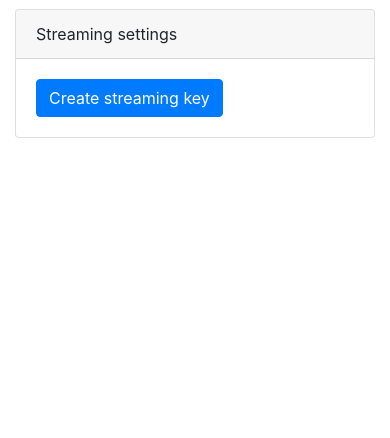
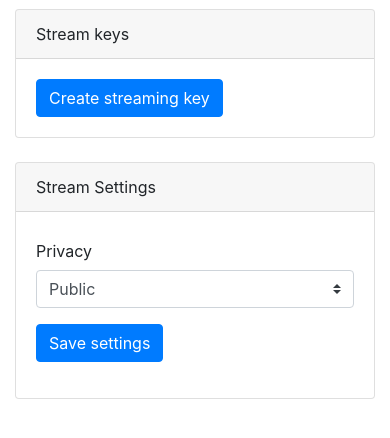
Before and after one commit to carbn/streamy, a Django app: template app/streamy/templates/profile.html in a window 390 px wide. Shown: the part 113-551 px from the top of the page. Run offline with Django 3.2, Linux system fonts and the light colour scheme; the template is opened without the code that fills it: values that come from a table or form of the project are taken from there, others are empty; some libraries are stand-ins or nearby versions.

Commit message:
allow users to change privacy setting

```diff
--- /dev/null
+++ b/app/streamy/forms/profile.py
@@ -0,0 +1,21 @@
+from crispy_forms.helper import FormHelper
+from crispy_forms.layout import Submit
+from django import forms
+
+from ..models import Stream
+
+
+class ProfileForm(forms.ModelForm):
+    class Meta:
+        model = Stream
+        fields = ['privacy']
+
+    def __init__(self, *args, **kwargs):
+        super(ProfileForm, self).__init__(*args, **kwargs)
+
+        self.helper = FormHelper()
+        self.helper.form_action = 'profile'
+        self.helper.add_input(Submit('submit', 'Save settings'))
+        self.helper.form_class = 'form-horizontal'
+        self.helper.label_class = 'col-md-2'
+        self.helper.field_class = 'col-md-auto'
--- a/app/streamy/models.py
+++ b/app/streamy/models.py
@@ -16,10 +16,16 @@ name_generator = functools.partial(get_random_string, NAME_LENGTH)
 
 
 class Stream(models.Model):
+    PRIVACY_CHOICES = (
+        ('public', 'Public'),
+        ('unlisted', 'Unlisted'),
+        #('followers', 'Followers only'),
+    )
+
     user = models.OneToOneField(User, on_delete=models.CASCADE)
     key = models.CharField(max_length=KEY_LENGTH, default=key_generator, unique=True)
     name = models.CharField(max_length=NAME_LENGTH, default=name_generator, unique=True)
-
+    privacy = models.CharField(max_length=12, choices=PRIVACY_CHOICES, default='public')
     updated_at = models.DateTimeField(null=True, blank=True)
 
     @property
--- a/app/streamy/static/css/custom.css
+++ b/app/streamy/static/css/custom.css
@@ -29,3 +29,7 @@ video {
 .card-deck .card-body {
     padding: 0.5rem;
 }
+
+.asteriskField {
+    display: none;
+}
--- a/app/streamy/templates/profile.html
+++ b/app/streamy/templates/profile.html
@@ -1,16 +1,18 @@
 {% extends 'base.html' %}
+
+{% load crispy_forms_tags %}
 
 {% block content %}
 <div class="container">
-    <div class="row">
-        <div class="col">
+    <div class="row justify-content-center">
+        <div class="col-lg-8">
             <h3>Hello {{ user.username }}!</h3>
         </div>
     </div>
-    <div class="row">
-        <div class="col">
-            <div class="card w-100">
-                <div class="card-header">Streaming settings</div>
+    <div class="row justify-content-center">
+        <div class="col-lg-8">
+            <div class="card mb-4">
+                <div class="card-header">Stream keys</div>
                 <div class="card-body">
                     <form method="POST" action="{% url 'generate-stream-key' %}">
                         {% csrf_token %}
@@ -23,9 +25,9 @@
                             <div class="col-md-2">Stream key</div>
                             <div class="col-md-auto"><code>{{ user.stream.key }}</code></div>
                         </div>
-                        <div class="row">
+                        <div class="row mt-3">
                             <div class="col">
-                                <button type="submit" class="btn btn-sm btn-outline-secondary float-right">Re-generate streaming key</button>
+                                <button type="submit" class="btn btn-sm btn-outline-secondary">Re-generate streaming key</button>
                             </div>
                         </div>
                         {% else %}
@@ -40,5 +42,15 @@
             </div>
         </div>
     </div>
+    <div class="row justify-content-center">
+        <div class="col-lg-8">
+            <div class="card">
+                <div class="card-header">Stream Settings</div>
+                <div class="card-body">
+                    {% crispy form %}
+                </div>
+            </div>
+        </div>
+    </div>
 </div>
 {% endblock %}
--- a/app/streamy/views/home.py
+++ b/app/streamy/views/home.py
@@ -9,7 +9,7 @@ from ..models import Stream
 
 def view(request):
     # todo: should not duplicate this filter in the stream model
-    live_streams = Stream.objects.filter(updated_at__gte=timezone.now() - timedelta(minutes=1)).order_by('name')
+    live_streams = Stream.objects.filter(updated_at__gte=timezone.now() - timedelta(minutes=1)).filter(privacy='public').order_by('name')
     live_streams = [s for s in live_streams if s.is_live]
 
     return render(request, 'home.html', {'streams': live_streams})
```
Also changed, not shown: app/streamy/views/profile.py (+12 -1 lines), app/streamy/forms/__init__.py (added), app/streamy/migrations/0003_stream_privacy.py (added).
